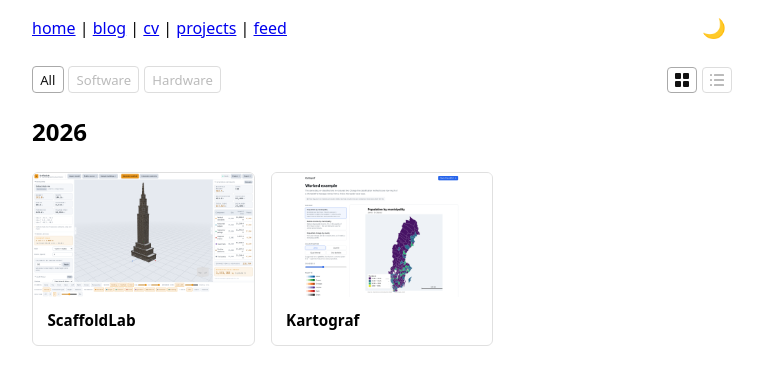
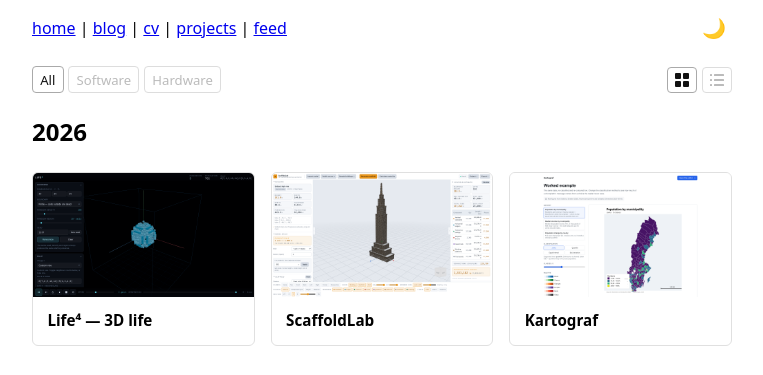
Before and after one commit to abeltomy/sitecv, a plain HTML site: page projects/projects.html in a window 1280 px wide. Shown: the top 375 px of the page, without its empty margins (258-1021 px from the left). Drawn offline with Linux system fonts and the light colour scheme.

Commit message:
Add Life⁴
Co-Authored-By: Claude Opus 5 <noreply@anthropic.com>

```diff
--- a/projects/projects.html
+++ b/projects/projects.html
@@ -41,6 +41,12 @@
   <section class="project-section">
     <h2>2026</h2>
     <div class="project-grid">
+      <a class="project-card" href="https://abeltomy.github.io/life4/" data-tags="software">
+        <div class="project-card-img" style="background-image: url('thumbs/life4.png')"></div>
+        <div class="project-card-body">
+          <span class="project-card-title">Life&#8308; &mdash; 3D life</span>
+        </div>
+      </a>
       <a class="project-card" href="https://abeltomy.github.io/scaffoldlab/" data-tags="software">
         <div class="project-card-img" style="background-image: url('thumbs/scaffoldlab.png')"></div>
         <div class="project-card-body">
```
Also changed, not shown: projects/thumbs/life4.png (added).
